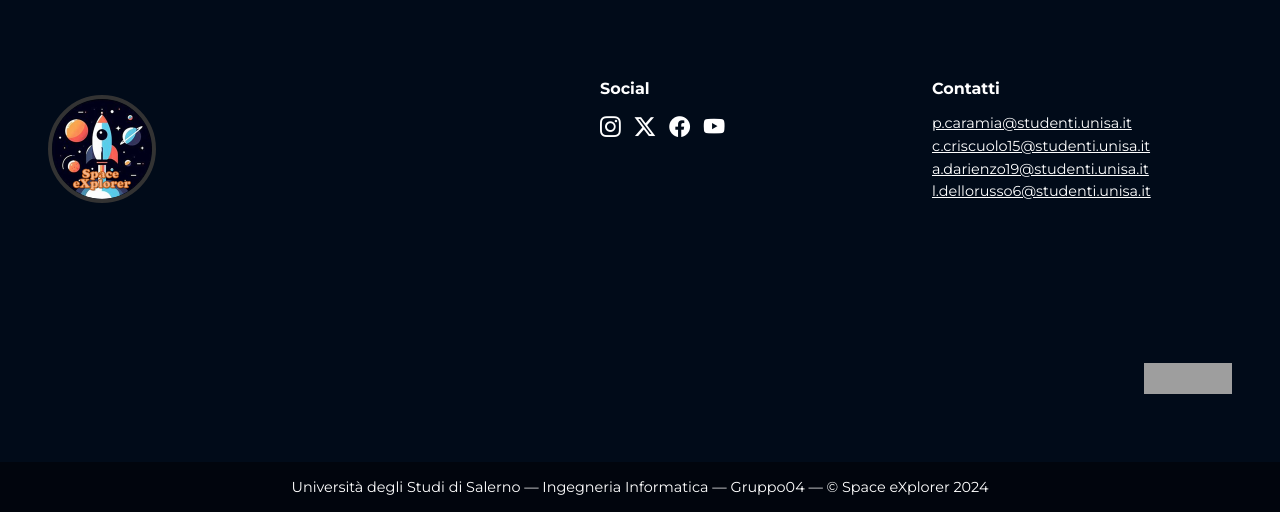
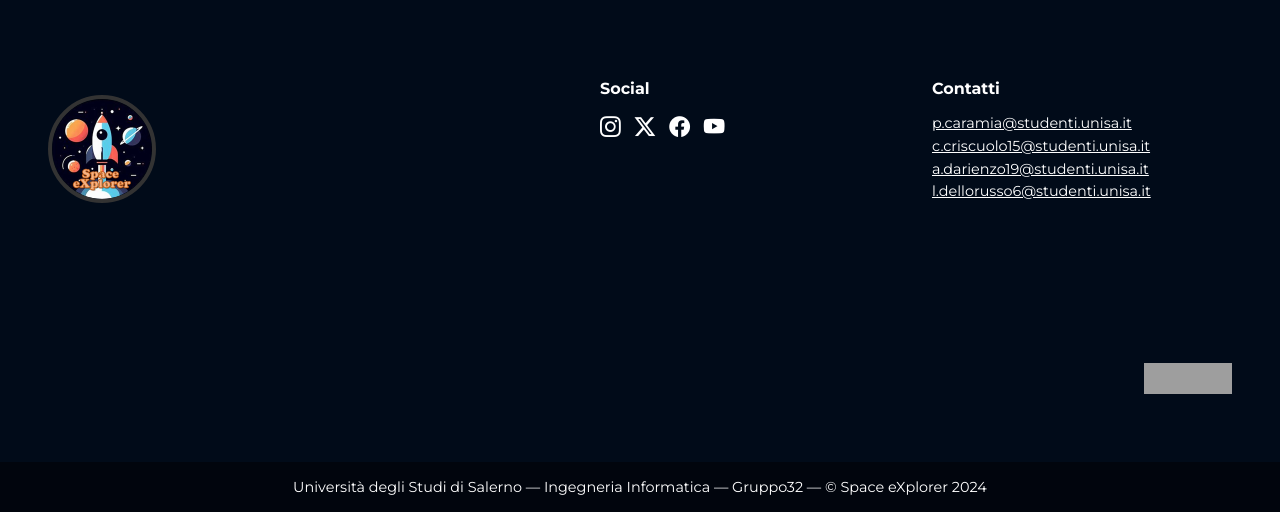
Before and after one commit to luca-software-developer/Space-eXplorer, a PHP site: page /login.php?action=signin&redirect=community.php in a window 1280 px wide. Shown: the part 801-1313 px from the top of the page. Run offline with PHP 8.4, Linux system fonts and the light colour scheme; grey boxes are pictures that could not be loaded.

Commit message:
Perfective Software Maintenance

```diff
--- a/footer.php
+++ b/footer.php
@@ -30,7 +30,7 @@
         </div>
     </div>
     <div class="info-footer">
-        Università degli Studi di Salerno — Ingegneria Informatica — Gruppo04
+        Università degli Studi di Salerno — Ingegneria Informatica — Gruppo32
         — &copy; Space eXplorer
         <?php echo date('Y'); ?>
     </div>
```
